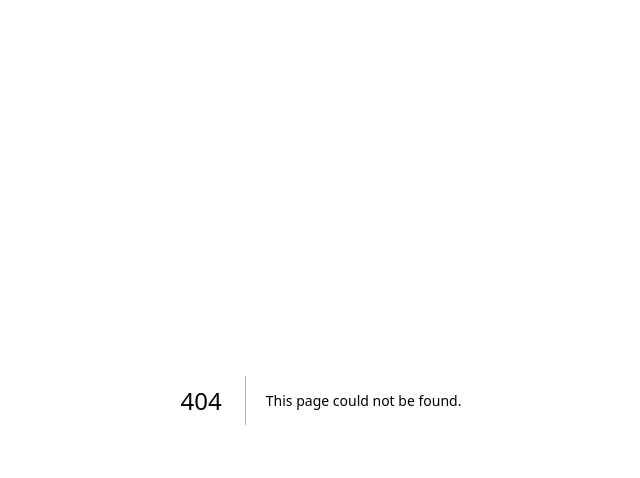
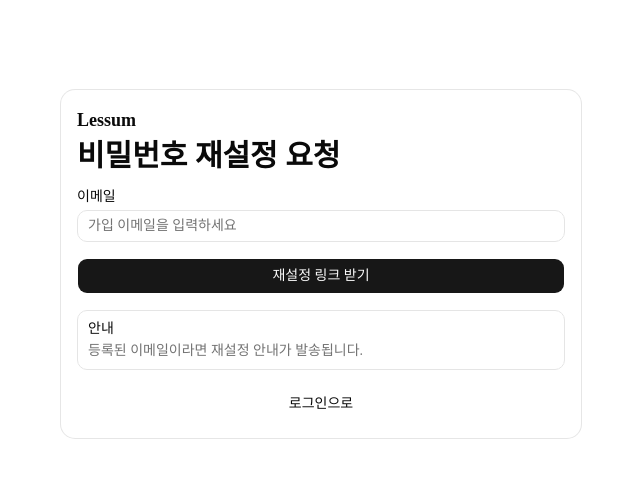
Before and after one commit to wlsud801/lessum, a Next.js app in the folder lessum-frontend/: page /forgot-password in a window 1280 px wide. Before the commit this address had no page. Shown: the top 478 px of the page, without its empty margins (319-959 px from the left). Built offline with nearby package versions, Linux system fonts and the light colour scheme.

Commit message:
feature: 비밀번호 재설정 요청 화면 와이어프레임 추가
Co-Authored-By: Claude Sonnet 5.5 <noreply@anthropic.com>

```diff
--- /dev/null
+++ b/lessum-frontend/src/app/forgot-password/page.tsx
@@ -0,0 +1,45 @@
+import Link from 'next/link'
+
+import { AuthCard } from '@/components/auth/AuthCard'
+import { Alert, AlertDescription, AlertTitle } from '@/components/ui/alert'
+import { Button, buttonVariants } from '@/components/ui/button'
+import { Input } from '@/components/ui/input'
+import { Label } from '@/components/ui/label'
+
+export default function ForgotPasswordPage() {
+  return (
+    <AuthCard title="비밀번호 재설정 요청">
+      <form className="flex flex-col gap-4">
+        <div className="flex flex-col gap-1.5">
+          <Label htmlFor="email">이메일</Label>
+          <Input
+            id="email"
+            name="email"
+            type="email"
+            autoComplete="email"
+            placeholder="가입 이메일을 입력하세요"
+          />
+        </div>
+        <Button type="submit" size="lg" className="w-full">
+          재설정 링크 받기
+        </Button>
+      </form>
+      <Alert>
+        <AlertTitle>안내</AlertTitle>
+        <AlertDescription>
+          등록된 이메일이라면 재설정 안내가 발송됩니다.
+        </AlertDescription>
+      </Alert>
+      <Link
+        href="/login"
+        className={buttonVariants({
+          variant: 'outline',
+          size: 'lg',
+          className: 'w-full',
+        })}
+      >
+        로그인으로
+      </Link>
+    </AuthCard>
+  )
+}
```
